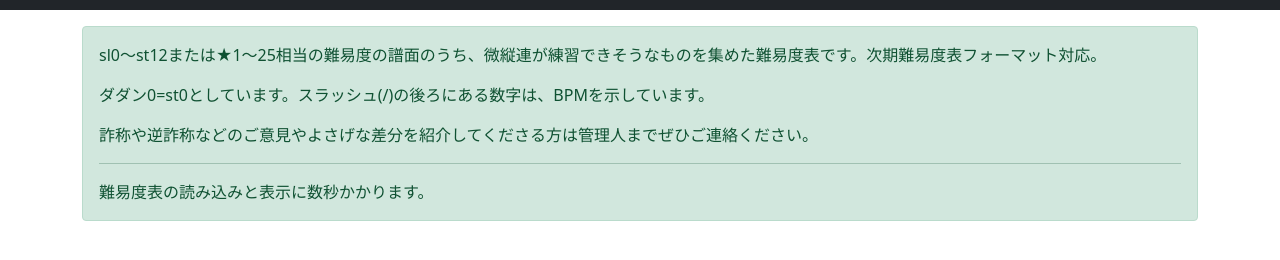
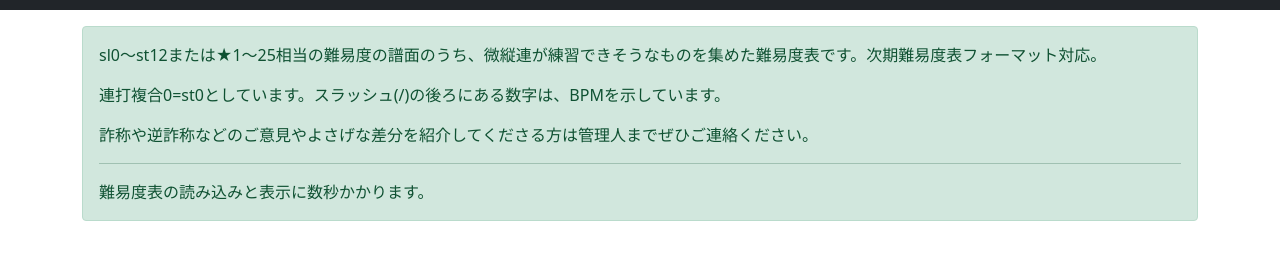
Before and after one commit to lets-go-time-hell/mini-jack, a plain HTML site: page index.html in a window 1280 px wide. Shown: the part 40-300 px from the top of the page. Drawn offline with nearby package versions, Linux system fonts and the light colour scheme; no server answers.

Commit message:
Update index.html

```diff
--- a/index.html
+++ b/index.html
@@ -28,7 +28,7 @@
 
         <div class="alert alert-success mb-3" role="alert">
             <p> sl0～st12または★1～25相当の難易度の譜面のうち、微縦連が練習できそうなものを集めた難易度表です。次期難易度表フォーマット対応。</p>
-            <p>ダダン0=st0としています。スラッシュ(/)の後ろにある数字は、BPMを示しています。</p>
+            <p>連打複合0=st0としています。スラッシュ(/)の後ろにある数字は、BPMを示しています。</p>
             <p>詐称や逆詐称などのご意見やよさげな差分を紹介してくださる方は管理人までぜひご連絡ください。</p
             <p>
             <p></p>
```
